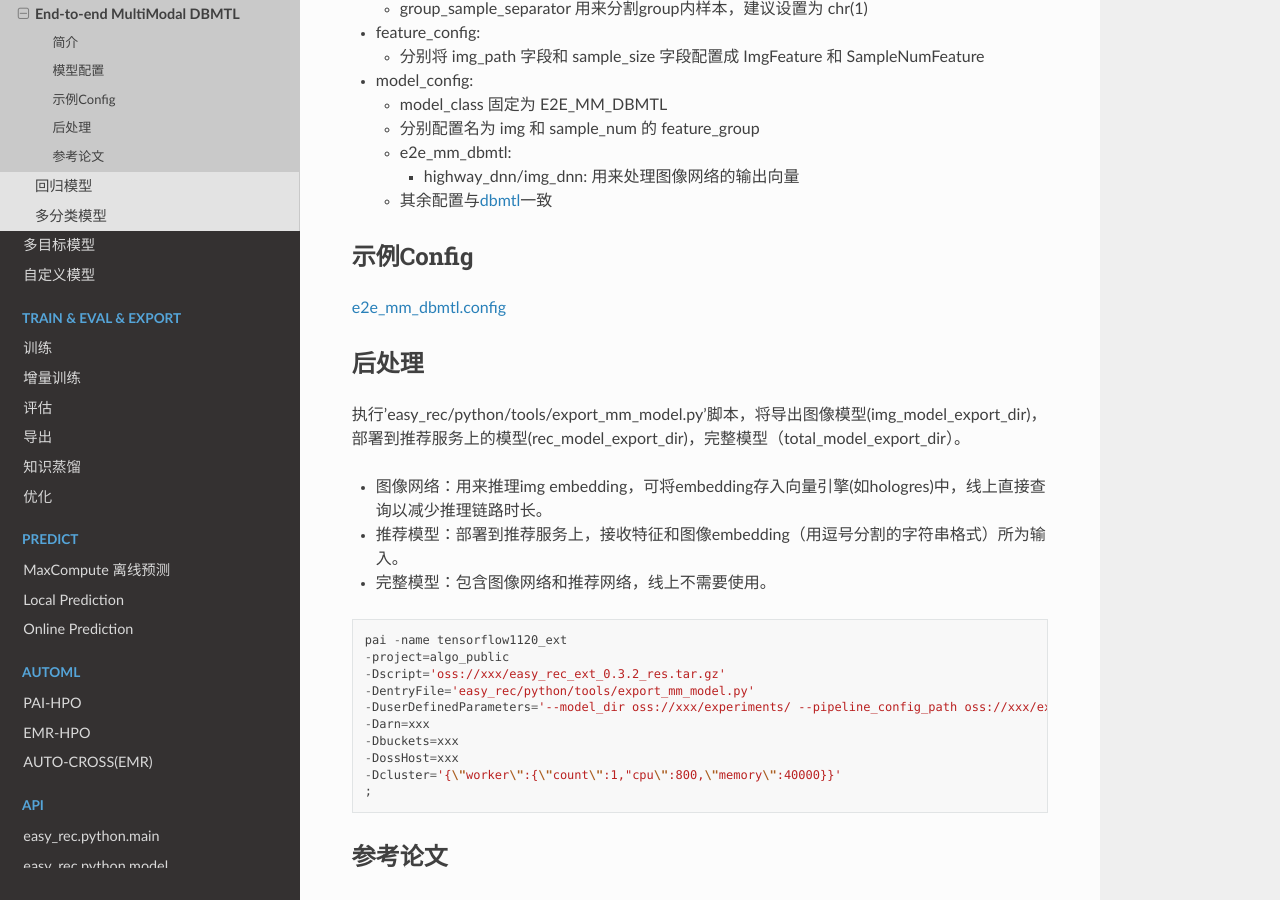
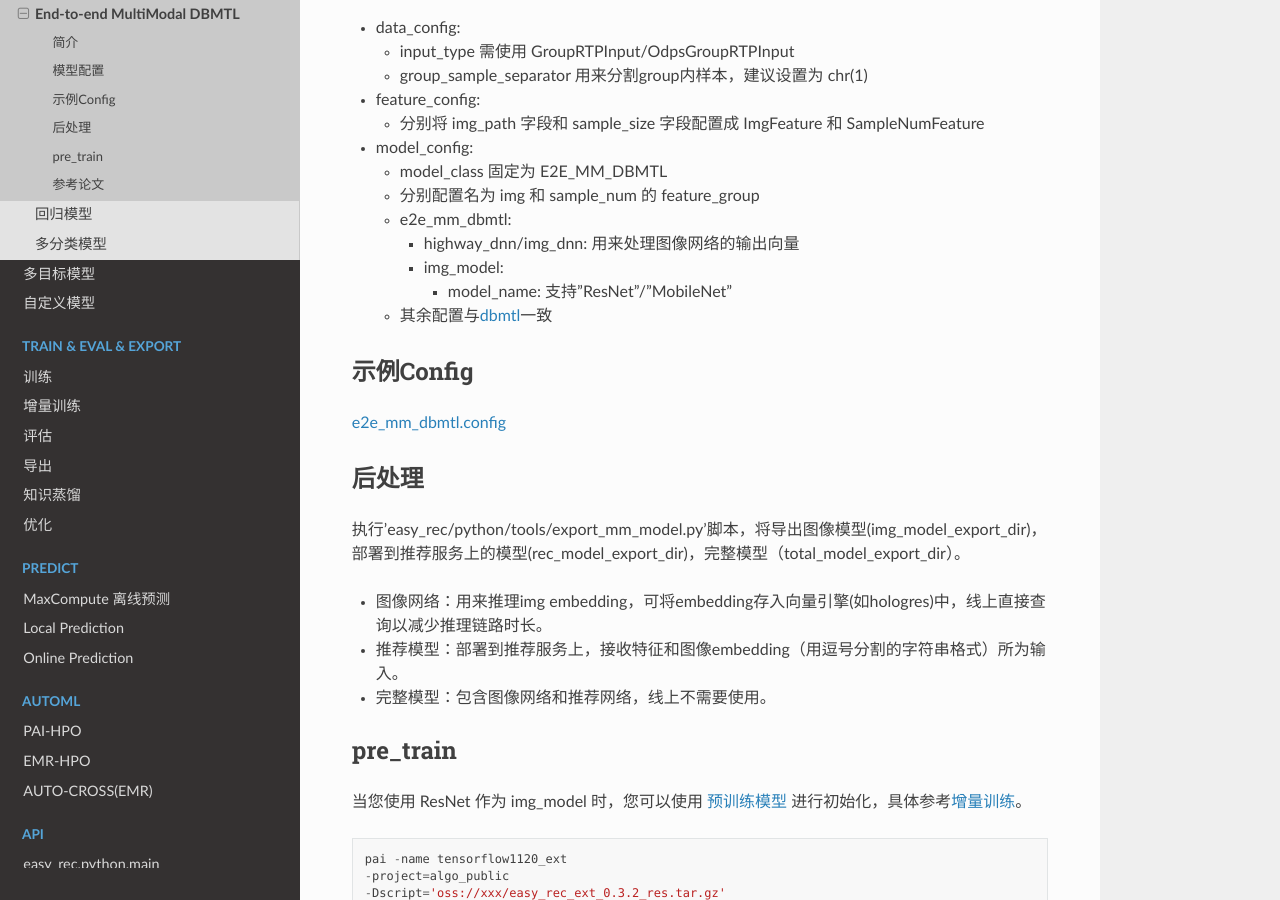
Before and after one commit to alibaba/EasyRec, a Sphinx documentation site: the page built from docs/source/models/end-to-end_multimodal_dbmtl.md, in a window 1280 px wide and 900 px high, scrolled down 3376 px. Built offline with Sphinx 7.4.7 and the Read the Docs theme 2.0.0, drawn with Linux system fonts in a browser that asks for light colours; the version number is read from the project's files by our own code; some of the changed text lies outside the part shown.

Commit message:
update docs

````diff
--- a/docs/source/models/end-to-end_multimodal_dbmtl.md
+++ b/docs/source/models/end-to-end_multimodal_dbmtl.md
@@ -84,6 +84,10 @@ model_config {
   }
   embedding_regularization: 1e-05
   e2e_mm_dbmtl {
+    img_model {
+      model_name: "ResNet"
+      num_classes: 16
+    }
     highway_dnn {
       input: "img"
       emb_size: 16
@@ -168,6 +172,8 @@ export_config {
   - 分别配置名为 img 和 sample_num 的 feature_group
   - e2e_mm_dbmtl:
     - highway_dnn/img_dnn: 用来处理图像网络的输出向量
+    - img_model:
+      - model_name: 支持"ResNet"/"MobileNet"
   - 其余配置与[dbmtl](dbmtl.md)一致
 
 ### 示例Config
@@ -181,6 +187,10 @@ export_config {
 - 图像网络：用来推理img embedding，可将embedding存入向量引擎(如hologres)中，线上直接查询以减少推理链路时长。
 - 推荐模型：部署到推荐服务上，接收特征和图像embedding（用逗号分割的字符串格式）所为输入。
 - 完整模型：包含图像网络和推荐网络，线上不需要使用。
+
+### pre_train
+
+当您使用 ResNet 作为 img_model 时，您可以使用 [预训练模型](https://easyrec.oss-cn-beijing.aliyuncs.com/pre_train/resnet_v1a_18.zip) 进行初始化，具体参考[增量训练](../incremental_train.md)。
 
 ```
 pai -name tensorflow1120_ext
````
Also changed, not shown: 2 other files.
